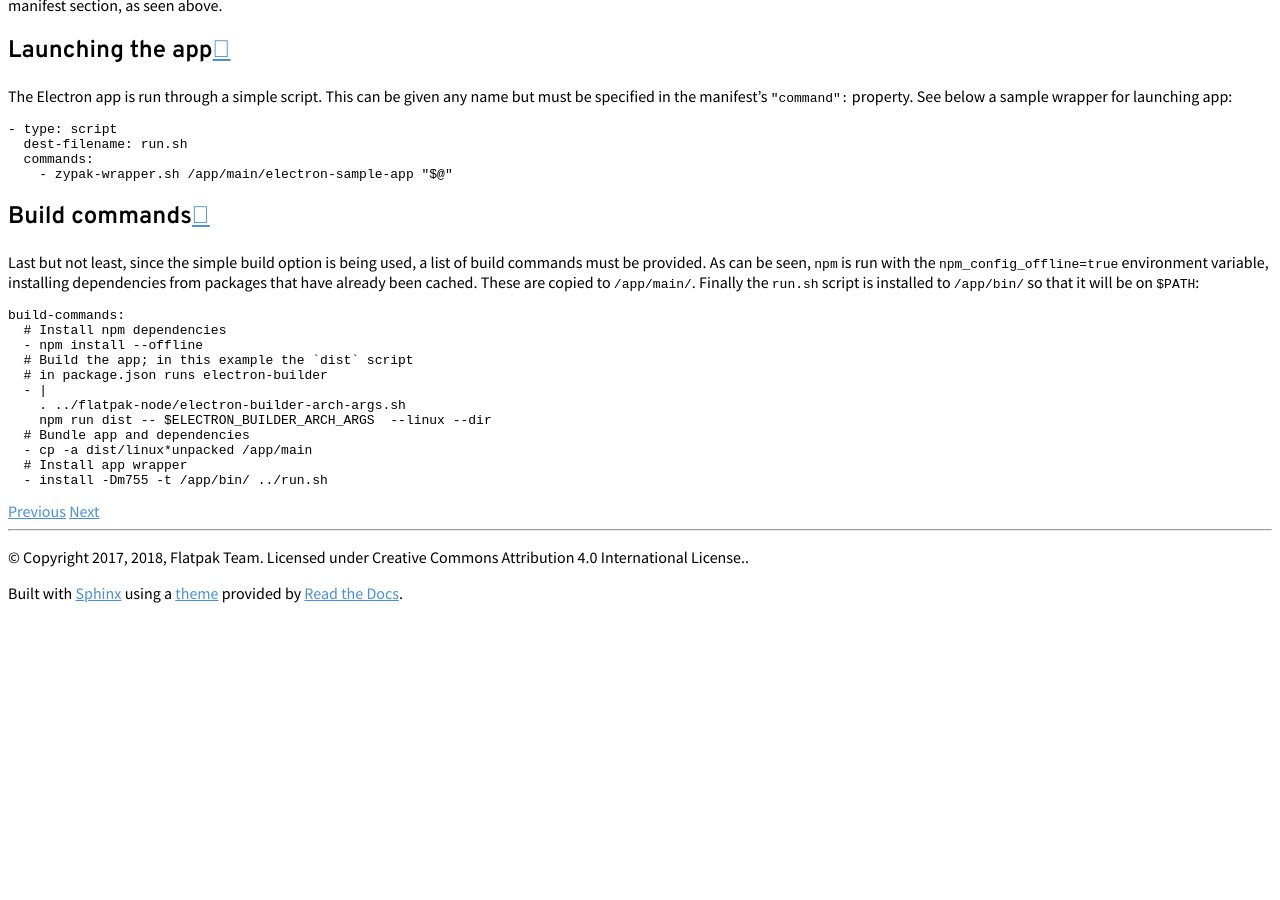
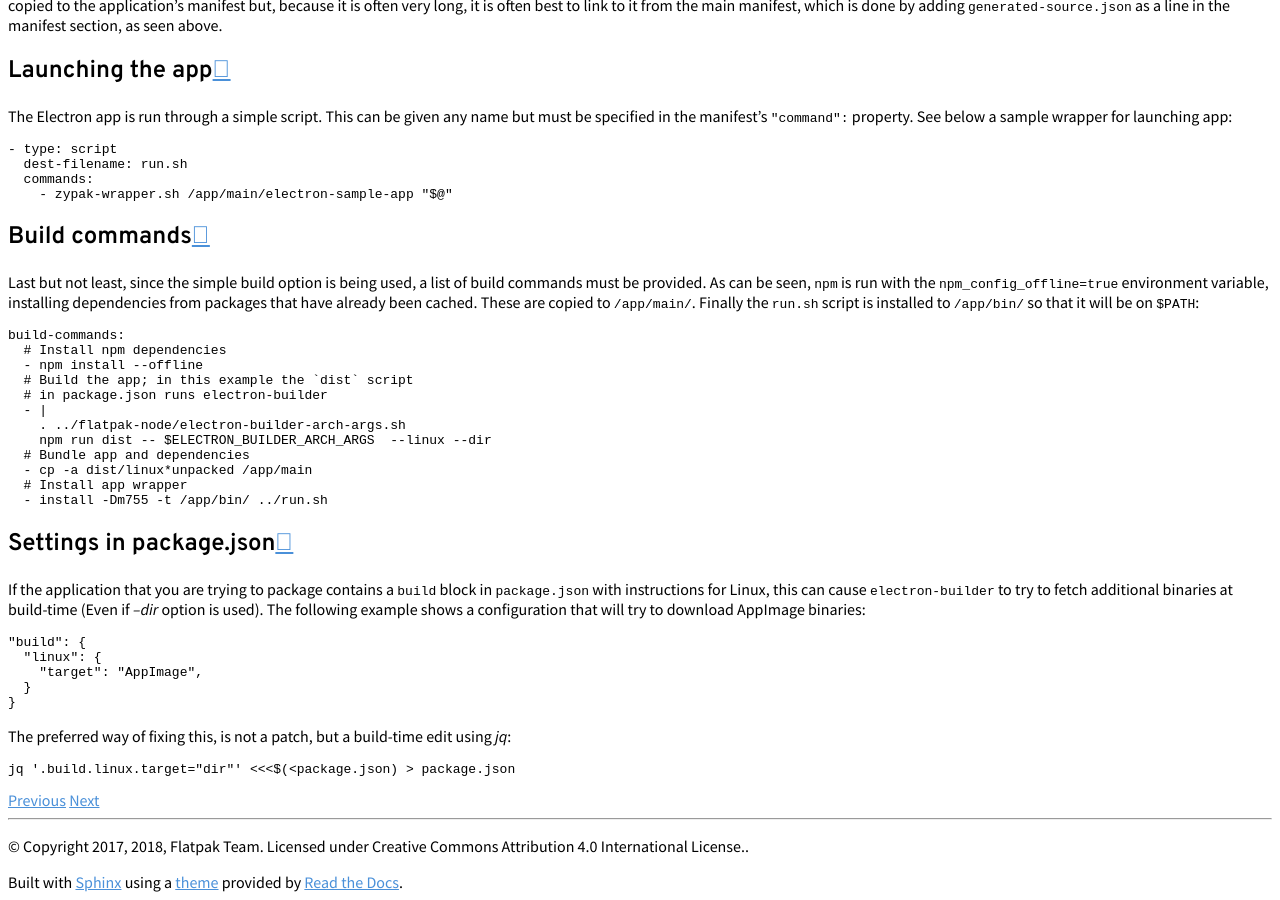
Before and after one commit to flatpak/flatpak-docs, a Sphinx documentation site: the page built from docs/electron.rst, in a window 1280 px wide and 900 px high, scrolled down 3311 px. Built offline with Sphinx 7.4.7 and the Read the Docs theme 2.0.0, drawn with Linux system fonts in a browser that asks for light colours; before the commit the page ends 3922 px from its top, so only the background shows below that; some of the changed text lies outside the part shown.

Commit message:
electron.rst: Add section about "build"-block in package.json
Changes to be committed:
	modified:   docs/electron.rst

```diff
--- a/docs/electron.rst
+++ b/docs/electron.rst
@@ -241,3 +241,22 @@ on ``$PATH``:
       - cp -a dist/linux*unpacked /app/main
       # Install app wrapper
       - install -Dm755 -t /app/bin/ ../run.sh
+
+Settings in package.json
+------------------------
+
+If the application that you are trying to package contains a ``build`` block in ``package.json`` with instructions for Linux, this can cause ``electron-builder`` to try to fetch additional binaries at build-time (Even if `--dir` option is used). The following example shows a configuration that will try to download AppImage binaries:
+
+.. code-block:: json
+
+  "build": {
+    "linux": {
+      "target": "AppImage",
+    }
+  }
+
+The preferred way of fixing this, is not a patch, but a build-time edit using `jq`:
+
+.. code-block:: bash
+
+  jq '.build.linux.target="dir"' <<<$(<package.json) > package.json
```
